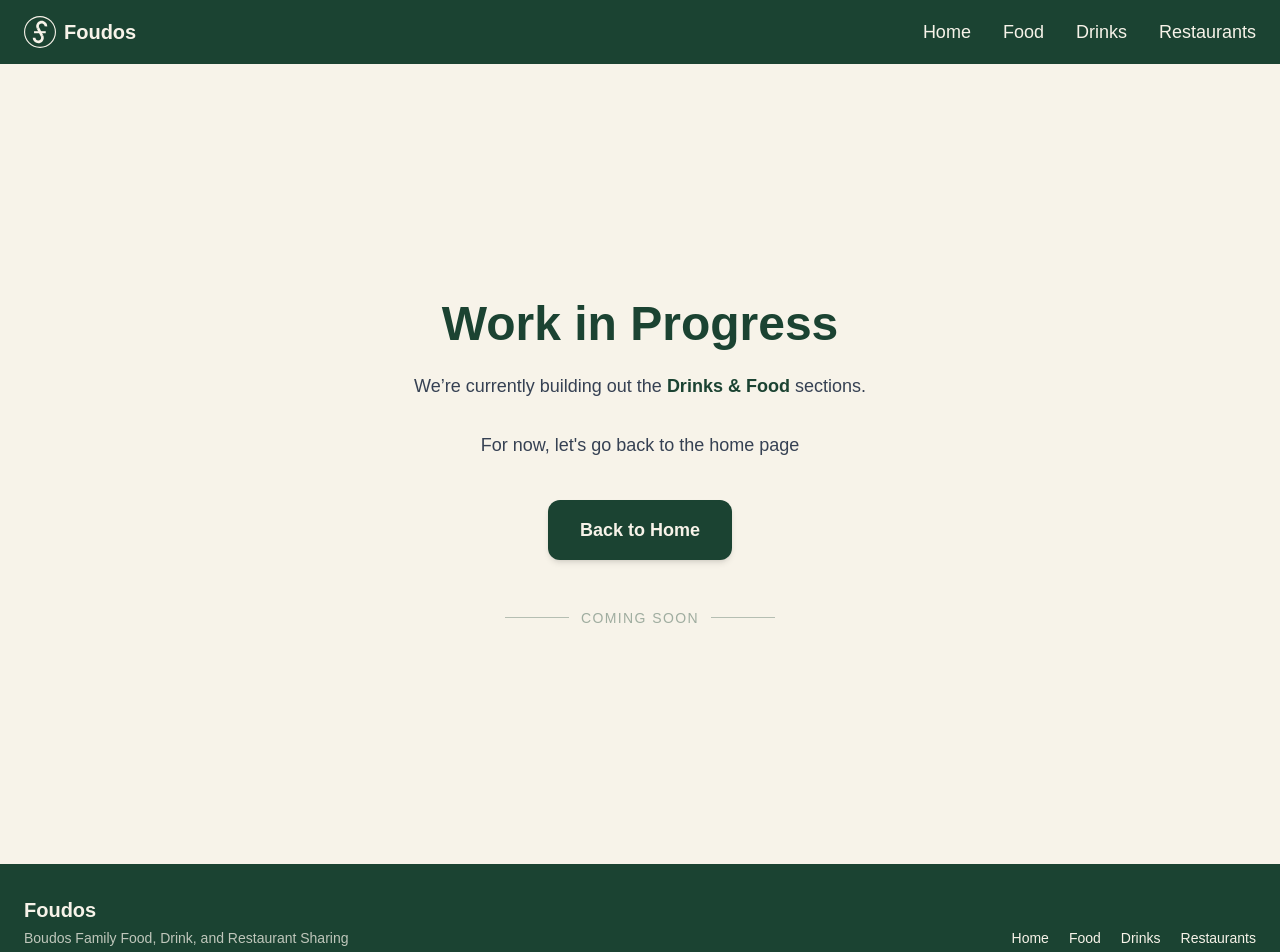
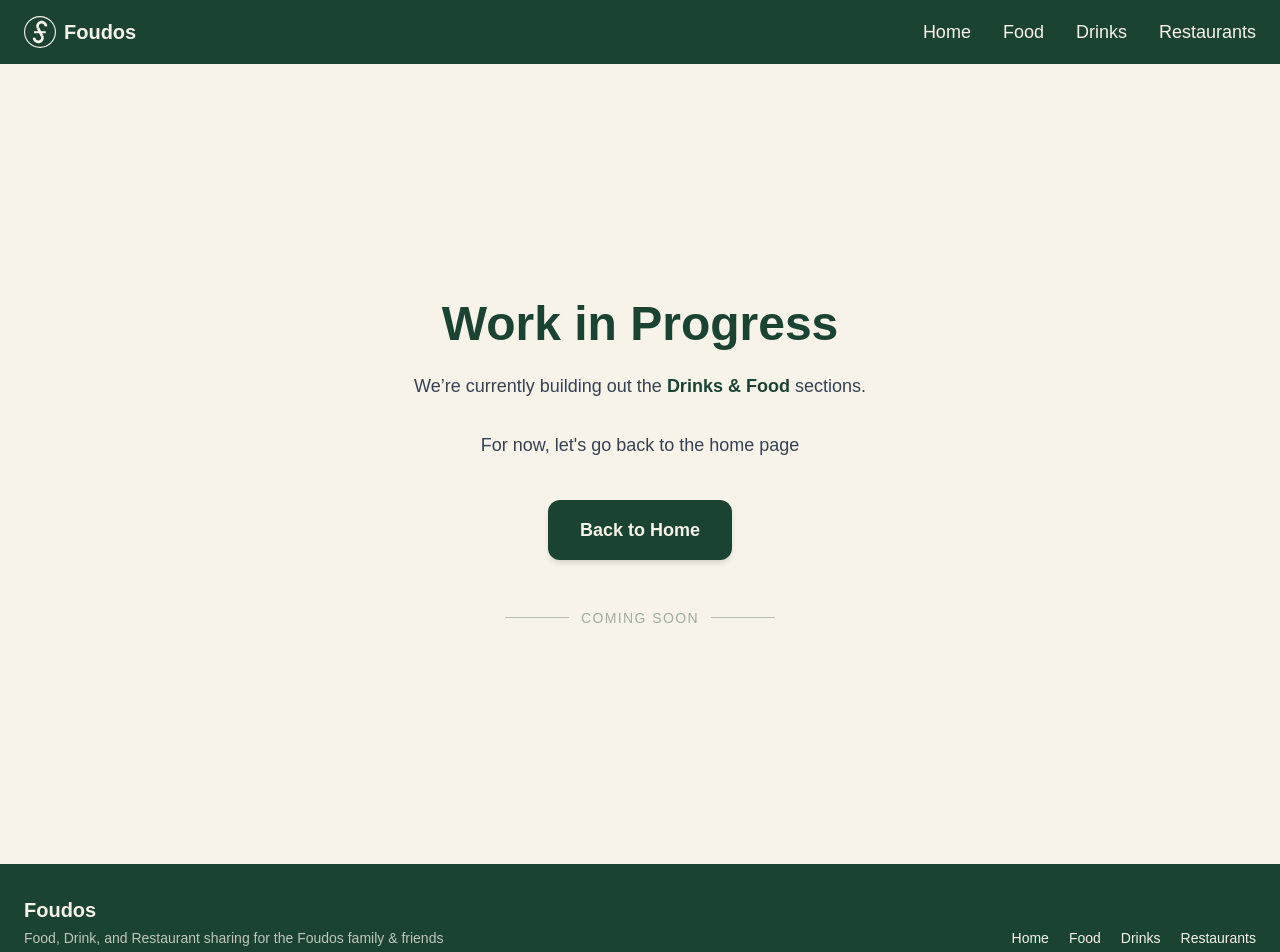
Before and after one commit to adboudos/foudos, a Next.js app: page /restaurants in a window 1280 px wide. Shown: the top 952 px of the page. Built offline with nearby package versions, Linux system fonts and the light colour scheme.

Commit message:
Use new tagline site-wide via SITE.tagline
Co-Authored-By: Claude Sonnet 5.5 <noreply@anthropic.com>
Claude-Session: https://claude.ai/code/session_01BvMkFBxHw6zUbKWs5j3NgS

```diff
--- a/src/app/page.tsx
+++ b/src/app/page.tsx
@@ -17,7 +17,7 @@ export default async function Home() {
           {SITE.name}
         </h1>
         <p className="mx-auto max-w-3xl text-xl">
-          Food, Drink, and Restaurant sharing for the Foudos family &amp; friends
+          {SITE.tagline}
         </p>
       </section>
 
--- a/src/lib/site.ts
+++ b/src/lib/site.ts
@@ -1,4 +1,4 @@
 export const SITE = {
   name: "Foudos",
-  tagline: "Boudos Family Food, Drink, and Restaurant Sharing",
+  tagline: "Food, Drink, and Restaurant sharing for the Foudos family & friends",
 };
```
